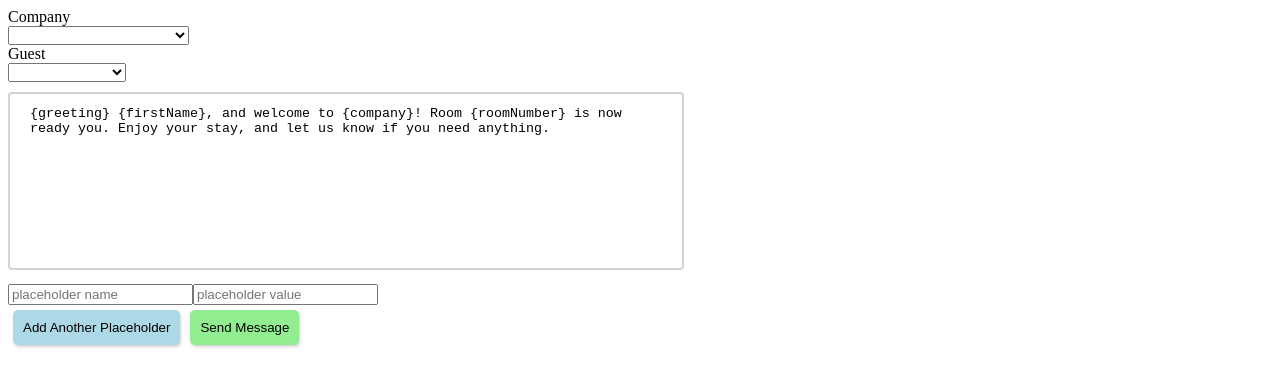
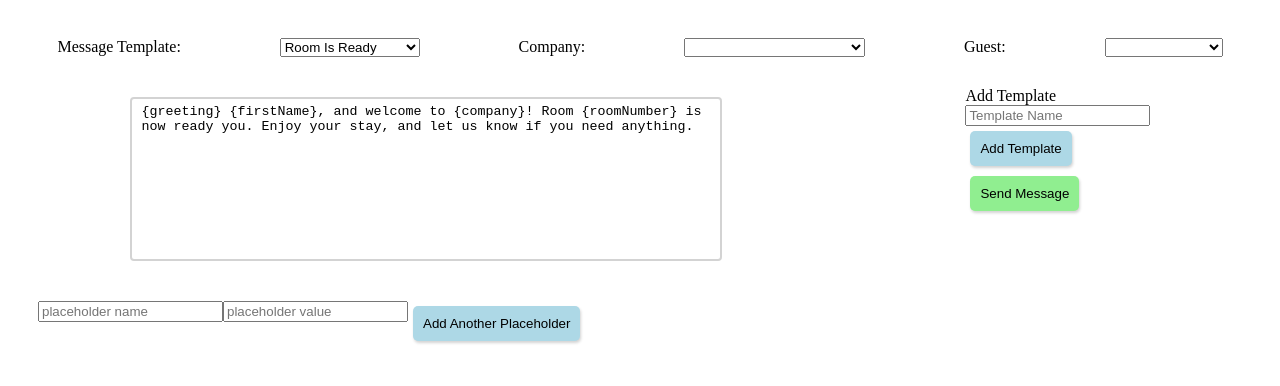
Before and after one commit to adwhitaker/messages, an Angular app: page / in a window 1280 px wide. Shown: the top 386 px of the page. Built offline with nearby package versions, Linux system fonts and the light colour scheme.

Commit message:
add template form

```diff
--- /dev/null
+++ b/src/app/add-template-form/add-template-form.component.html
@@ -0,0 +1,19 @@
+<div class="add-template-form">
+  <form (ngSubmit)="addTemplate($event)">
+    <div>Add Template</div>
+    <div>
+      <div class="form-group">
+        <input
+          type="text"
+          [(ngModel)]="name"
+          [ngModelOptions]="{ standalone: true }"
+          placeholder="Template Name"
+          required
+        >
+      </div>
+
+      <button class="button-blue" type="submit">Add Template</button>
+    </div>
+  </form>
+
+</div>
--- /dev/null
+++ b/src/app/add-template-form/add-template-form.component.scss
@@ -0,0 +1,15 @@
+.add-template-form {
+  //width: 45%;
+}
+
+button {
+  border-radius: 5px;
+  border: none;
+  padding: 10px;
+  margin: 5px;
+  box-shadow: lightgray 1px 2px 3px ;
+}
+
+.button-blue {
+  background-color: lightblue;
+}
--- /dev/null
+++ b/src/app/add-template-form/add-template-form.component.ts
@@ -0,0 +1,23 @@
+import { Component, EventEmitter, Output } from '@angular/core';
+
+@Component({
+  selector: 'app-add-template-form',
+  templateUrl: './add-template-form.component.html',
+  styleUrls: ['./add-template-form.component.scss']
+})
+export class AddTemplateFormComponent {
+  @Output() private addMessageTemplate: EventEmitter<string>;
+  public name: string;
+
+  constructor() {
+    this.addMessageTemplate = new EventEmitter();
+  }
+
+  public addTemplate(): void {
+    console.assert(this.addMessageTemplate != null, 'Assertion Fail @ AddTemplateFormComponent#addTemplate: No addMessageTemplate');
+    console.assert(this.addMessageTemplate.emit != null, 'Assertion Fail @ AddTemplateFormComponent#addTemplate: No emit');
+
+    this.addMessageTemplate.emit(this.name);
+    this.name = '';
+  }
+}
--- a/src/app/app.component.html
+++ b/src/app/app.component.html
@@ -1,6 +1,18 @@
+<div class="spacer"></div>
+
 <form (ngSubmit)="onSubmit()">
-  <div>
-    <div>Company</div>
+
+  <div class="form-row">
+    <div>Message Template:</div>
+    <select
+      [(ngModel)]="messageTemplate"
+      [ngModelOptions]="{ standalone: true }"
+      (ngModelChange)="changeMessageTemplate(messageTemplate)"
+    >
+      <option *ngFor="let messageTemplate of messages" [ngValue]="messageTemplate">{{messageTemplate.name}}</option>
+    </select>
+
+    <div>Company:</div>
     <select
       [(ngModel)]="company"
       [ngModelOptions]="{ standalone: true }"
@@ -8,7 +20,7 @@
       <option *ngFor="let company of companies" [ngValue]="company">{{company.company}}</option>
     </select>
 
-    <div>Guest</div>
+    <div>Guest:</div>
     <select
       [(ngModel)]="guest"
       [ngModelOptions]="{ standalone: true }"
@@ -17,12 +29,27 @@
     </select>
   </div>
 
+  <div class="spacer"></div>
+
+  <div class="form-row">
           <textarea
             class="message"
             [(ngModel)]="message"
             name="message"
           ></textarea>
 
+    <div>
+      <app-add-template-form
+        (addMessageTemplate)="addTemplate($event)"
+      ></app-add-template-form>
+      <button class="button-green" type="submit">Send Message</button>
+    </div>
+  </div>
+
+  <div class="spacer"></div>
+
+  <div class="form-row row-start">
+    <div>
       <div *ngFor="let item of items">
         <input
           [(ngModel)]="item.name"
@@ -36,19 +63,23 @@
           placeholder="placeholder value"
         >
       </div>
+    </div>
 
     <button class="button-blue" type="button" (click)="addPlaceholder()">Add Another Placeholder</button>
-  <button class="button-green" type="submit">Send Message</button>
+  </div>
+
 </form>
 
-<div class="sent-message" *ngIf="text.length">
+<div class="spacer"></div>
+
+<div class="user-message" *ngIf="text.length">
   <p>message:</p>
   <p class="message-text">
     {{ text }}
   </p>
 </div>
 
-<div class="sent-message" *ngIf="errors.length">
+<div class="user-message" *ngIf="errors.length">
   <p>Invalid placeholders or Issues:</p>
   <div class="error-text">
     <p *ngFor="let error of errors">
--- a/src/app/app.component.scss
+++ b/src/app/app.component.scss
@@ -1,13 +1,18 @@
 $error_background: #ff8080;
 
 textarea {
-  width: 50%;
+  width: 45%;
+
   height: 150px;
   margin: 10px 0 10px 0;
-  padding: 12px 20px;
+  padding: 5px 10px;
   border: 2px solid lightgray;
   border-radius: 4px;
   resize: none;
+}
+
+.spacer {
+  height: 30px;
 }
 
 button {
@@ -18,15 +23,30 @@ button {
   box-shadow: lightgray 1px 2px 3px ;
 }
 
+.form-row {
+  display: flex;
+  justify-content: space-around;
+}
+
+.row-start {
+  margin-left: 30px;
+  justify-content: flex-start;
+}
+
+.add-template {
+  width: 45%;
+}
+
 .button-blue {
   background-color: lightblue;
+  height: 35px;
 }
 
 .button-green {
   background-color: lightgreen;
 }
 
-.sent-message {
+.user-message {
   margin: 0 100px 20px 100px;
   .message-text {
     padding: 10px;
--- a/src/app/app.component.ts
+++ b/src/app/app.component.ts
@@ -4,8 +4,9 @@ import { CompaniesService } from '../services/companies.service';
 import { ICompany } from '..//models/Company';
 import { IGuest } from '../models/Guest';
 import { GuestsService } from '../services/guests.service';
-import { constants, formErrors, defaultPlaceholders } from '../config/constants';
+import { formErrors, defaultPlaceholders } from '../config/constants';
 import { methods as dateMethods } from '../utilities/date.utils';
+import { MessagesService, IMessageTemplate } from '../services/messages.service';
 
 type TemplateInput = { name: string, value: string };
 
@@ -23,33 +24,65 @@ export class AppComponent
   public text: string;
   public companies: ICompany[];
   public guests: IGuest[];
+  public messages: IMessageTemplate[];
+  public messageTemplate: IMessageTemplate;
   public company: ICompany;
   public guest: IGuest;
 
   constructor(private _companiesService: CompaniesService,
-              private _guestService: GuestsService) {
+              private _guestService: GuestsService,
+              private _messagesService: MessagesService) {
     this.message = '';
     this.items = [];
     this._resetDisplay();
   }
 
-  ngOnInit(): void {
-    console.assert(constants != null, 'Assertion Fail @ AppComponent#ngOnInit: No constants');
-    console.assert(this._guestService != null, 'Assertion Fail @ AppComponent#ngOnInit: No _guestService');
-    console.assert(this._companiesService != null, 'Assertion Fail @ AppComponent#ngOnInit: No _companiesService');
+  public ngOnInit(): void {
+    this.addPlaceholder();
+    this._initSelects();
+  }
 
-    this.message = constants.initialMessage;
-    this.addPlaceholder();
+  private _initSelects(): void {
+    console.assert(this._guestService != null, 'Assertion Fail @ AppComponent#_initSelects: No _guestService');
+    console.assert(this._companiesService != null, 'Assertion Fail @ AppComponent#_initSelects: No _companiesService');
+    console.assert(this._messagesService != null, 'Assertion Fail @ AppComponent#_initSelects: No _messagesService');
 
     this._guestService.getGuests()
       .subscribe((guests: IGuest[]) => this.guests = guests);
 
     this._companiesService.getCompanies()
       .subscribe((companies: ICompany[]) => this.companies = companies);
+
+    this._messagesService.getTemplateMessages()
+      .subscribe((messages: IMessageTemplate[]) => {
+        if (messages.length) {
+          this.messages = messages;
+        }
+
+        if (messages.length && !this.messageTemplate) {
+          this.messageTemplate = messages[0];
+          this.message = messages[0].value;
+        }
+      });
+  }
+
+  public changeMessageTemplate(newTemplate: IMessageTemplate): void {
+    console.assert(newTemplate != null, 'Assertion Fail @ AppComponent#changeTemplate: No newTemplate');
+
+    this.message = newTemplate.value;
+  }
+
+  public addTemplate(x): void {
+    console.assert(this._messagesService != null, 'Assertion Fail @ AppComponent#addPlaceholder: No _messagesService');
+
+    const newTemplate: IMessageTemplate = { name: x, value: this.message };
+    this._messagesService.addMessageTemplate(newTemplate);
+    this.messageTemplate = newTemplate;
   }
 
   public addPlaceholder(): void {
     console.assert(this.items != null, 'Assertion Fail @ AppComponent#addPlaceholder: No items');
+
     this.items.push({ name: '', value: '' });
   }
 
--- /dev/null
+++ b/src/assets/MessageTemplates.json
@@ -0,0 +1,22 @@
+[
+  {
+    "name": "Room Is Ready",
+    "value": "{greeting} {firstName}, and welcome to {company}! Room {roomNumber} is now ready you. Enjoy your stay, and let us know if you need anything."
+  },
+  {
+    "name": "Laundry Locations",
+    "value": "The laundry room is located on the {floorNumber} floor."
+  },
+  {
+    "name": "Thanks For Staying",
+    "value": "{firstName}, it looks like your time with us has come to an end. Thanks for staying with us and visit us again soon."
+  },
+  {
+    "name": "Sending Assistance",
+    "value": "Thanks for contacting us about {item}, someone will be at your room to assist your shortly."
+  },
+  {
+    "name": "Animal in Room",
+    "value": "{firstName}, we are sorry to hear that a {animal} was found in your room, we will be sending someone to room {roomNumber} shortly."
+  }
+]
--- /dev/null
+++ b/src/services/messages.service.ts
@@ -0,0 +1,51 @@
+import { Injectable } from '@angular/core';
+import { HttpService } from './http.service';
+import { BehaviorSubject } from 'rxjs/BehaviorSubject';
+import { Observable } from 'rxjs/Observable';
+
+const JSON_MESSAGE_TEMPLATES: string = '../assets/MessageTemplates.json';
+
+export interface IMessageTemplate {
+  name: number;
+  value: string;
+}
+
+export interface IMessagesService {
+  getTemplateMessages(): Observable<IMessageTemplate[]>;
+  addMessageTemplate(template: IMessageTemplate): void;
+}
+
+@Injectable()
+export class MessagesService
+  implements IMessagesService {
+
+  private _templateMessages:  BehaviorSubject<IMessageTemplate[]>;
+
+  public getTemplateMessages(): Observable<IMessageTemplate[]> {
+    return this._templateMessages;
+  }
+
+  constructor(private _httpService: HttpService) {
+    this._templateMessages = <BehaviorSubject<IMessageTemplate[]>>new BehaviorSubject([]);
+    this._loadTemplateMessages();
+  }
+
+  public addMessageTemplate(template: IMessageTemplate): void {
+    this._templateMessages.next([... this._templateMessages.getValue(), template]);
+  }
+
+  private _loadTemplateMessages(): void {
+    this._httpService
+      .get(JSON_MESSAGE_TEMPLATES)
+      .subscribe(
+      (response: IMessageTemplate[]) => this._handleLoadCompaniesResponse(response),
+      error => console.error('Error @ MessagesService#_loadTemplateMessages', error)
+    );
+  }
+
+  private _handleLoadCompaniesResponse(messages: IMessageTemplate[]): void {
+    console.assert(messages != null, 'Assertion Fail @ CompaniesService#_handleLoadCompaniesResponse: No companies');
+
+    this._templateMessages.next(messages);
+  }
+}
```
Also changed, not shown: src/app/app.module.ts (+7 -3 lines). Lines whose indentation alone changed are shown as unchanged.
